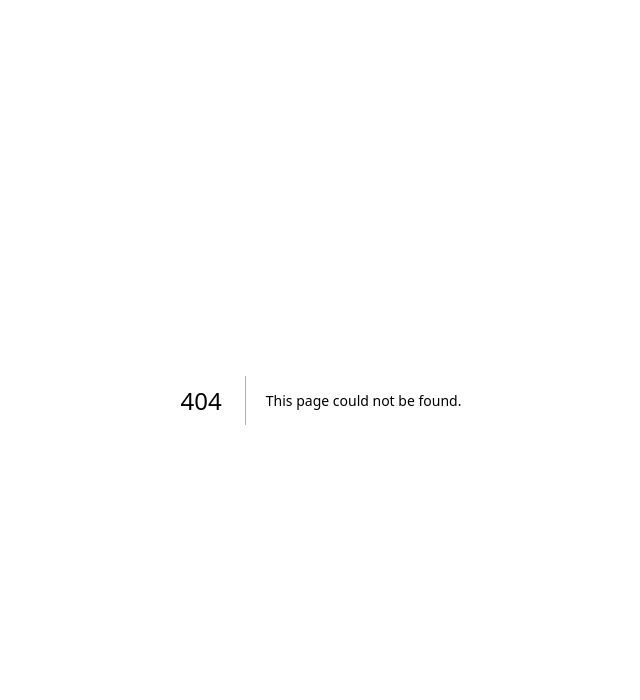
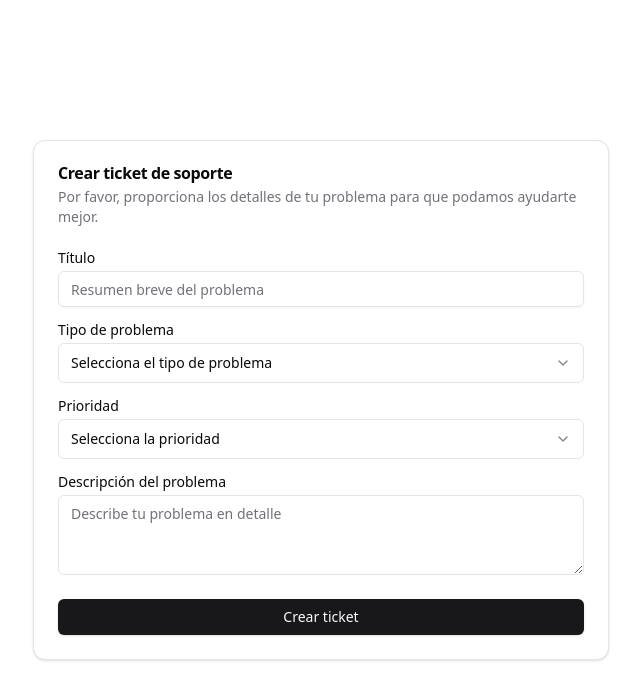
Before and after one commit to bloppaa/tickets-system, a Next.js app: page /tickets/create in a window 1280 px wide. Before the commit this address had no page. Shown: the top 700 px of the page, without its empty margins (319-959 px from the left). Built offline with nearby package versions, Linux system fonts and the light colour scheme.

Commit message:
feat: add create ticket form layout

```diff
--- a/app/globals.css
+++ b/app/globals.css
@@ -1,10 +1,6 @@
 @tailwind base;
 @tailwind components;
 @tailwind utilities;
-
-body {
-  font-family: Arial, Helvetica, sans-serif;
-}
 
 @layer utilities {
   .text-balance {
--- /dev/null
+++ b/app/tickets/create/page.tsx
@@ -0,0 +1,85 @@
+import * as React from "react";
+
+import { Button } from "@/components/ui/button";
+import {
+  Card,
+  CardContent,
+  CardDescription,
+  CardFooter,
+  CardHeader,
+  CardTitle,
+} from "@/components/ui/card";
+import { Input } from "@/components/ui/input";
+import { Label } from "@/components/ui/label";
+import {
+  Select,
+  SelectContent,
+  SelectItem,
+  SelectTrigger,
+  SelectValue,
+} from "@/components/ui/select";
+import { Textarea } from "@/components/ui/textarea";
+
+const CreateTicketPage = () => {
+  return (
+    <div className="flex justify-center items-center min-h-screen">
+      <Card className="w-full max-w-xl">
+        <CardHeader>
+          <CardTitle>Crear ticket de soporte</CardTitle>
+          <CardDescription>
+            Por favor, proporciona los detalles de tu problema para que podamos
+            ayudarte mejor.
+          </CardDescription>
+        </CardHeader>
+        <CardContent>
+          <form>
+            <div className="grid w-full items-center gap-4">
+              <div className="flex flex-col space-y-1.5">
+                <Label htmlFor="title">Título</Label>
+                <Input id="title" placeholder="Resumen breve del problema" />
+              </div>
+              <div className="flex flex-col space-y-1.5">
+                <Label htmlFor="type">Tipo de problema</Label>
+                <Select>
+                  <SelectTrigger id="type">
+                    <SelectValue placeholder="Selecciona el tipo de problema" />
+                  </SelectTrigger>
+                  <SelectContent position="popper">
+                    <SelectItem value="hardware">Hardware</SelectItem>
+                    <SelectItem value="software">Software</SelectItem>
+                    <SelectItem value="otro">Otro</SelectItem>
+                  </SelectContent>
+                </Select>
+              </div>
+              <div className="flex flex-col space-y-1.5">
+                <Label htmlFor="priority">Prioridad</Label>
+                <Select>
+                  <SelectTrigger id="priority">
+                    <SelectValue placeholder="Selecciona la prioridad" />
+                  </SelectTrigger>
+                  <SelectContent position="popper">
+                    <SelectItem value="baja">Baja</SelectItem>
+                    <SelectItem value="media">Media</SelectItem>
+                    <SelectItem value="alta">Alta</SelectItem>
+                  </SelectContent>
+                </Select>
+              </div>
+              <div className="flex flex-col space-y-1.5">
+                <Label htmlFor="description">Descripción del problema</Label>
+                <Textarea
+                  id="description"
+                  placeholder="Describe tu problema en detalle"
+                  required
+                />
+              </div>
+            </div>
+          </form>
+        </CardContent>
+        <CardFooter className="">
+          <Button className="w-full">Crear ticket</Button>
+        </CardFooter>
+      </Card>
+    </div>
+  );
+};
+export default CreateTicketPage;
--- /dev/null
+++ b/components/ui/select.tsx
@@ -0,0 +1,160 @@
+"use client"
+
+import * as React from "react"
+import * as SelectPrimitive from "@radix-ui/react-select"
+import { Check, ChevronDown, ChevronUp } from "lucide-react"
+
+import { cn } from "@/lib/utils"
+
+const Select = SelectPrimitive.Root
+
+const SelectGroup = SelectPrimitive.Group
+
+const SelectValue = SelectPrimitive.Value
+
+const SelectTrigger = React.forwardRef<
+  React.ElementRef<typeof SelectPrimitive.Trigger>,
+  React.ComponentPropsWithoutRef<typeof SelectPrimitive.Trigger>
+>(({ className, children, ...props }, ref) => (
+  <SelectPrimitive.Trigger
+    ref={ref}
+    className={cn(
+      "flex h-10 w-full items-center justify-between rounded-md border border-input bg-background px-3 py-2 text-sm ring-offset-background placeholder:text-muted-foreground focus:outline-none focus:ring-2 focus:ring-ring focus:ring-offset-2 disabled:cursor-not-allowed disabled:opacity-50 [&>span]:line-clamp-1",
+      className
+    )}
+    {...props}
+  >
+    {children}
+    <SelectPrimitive.Icon asChild>
+      <ChevronDown className="h-4 w-4 opacity-50" />
+    </SelectPrimitive.Icon>
+  </SelectPrimitive.Trigger>
+))
+SelectTrigger.displayName = SelectPrimitive.Trigger.displayName
+
+const SelectScrollUpButton = React.forwardRef<
+  React.ElementRef<typeof SelectPrimitive.ScrollUpButton>,
+  React.ComponentPropsWithoutRef<typeof SelectPrimitive.ScrollUpButton>
+>(({ className, ...props }, ref) => (
+  <SelectPrimitive.ScrollUpButton
+    ref={ref}
+    className={cn(
+      "flex cursor-default items-center justify-center py-1",
+      className
+    )}
+    {...props}
+  >
+    <ChevronUp className="h-4 w-4" />
+  </SelectPrimitive.ScrollUpButton>
+))
+SelectScrollUpButton.displayName = SelectPrimitive.ScrollUpButton.displayName
+
+const SelectScrollDownButton = React.forwardRef<
+  React.ElementRef<typeof SelectPrimitive.ScrollDownButton>,
+  React.ComponentPropsWithoutRef<typeof SelectPrimitive.ScrollDownButton>
+>(({ className, ...props }, ref) => (
+  <SelectPrimitive.ScrollDownButton
+    ref={ref}
+    className={cn(
+      "flex cursor-default items-center justify-center py-1",
+      className
+    )}
+    {...props}
+  >
+    <ChevronDown className="h-4 w-4" />
+  </SelectPrimitive.ScrollDownButton>
+))
+SelectScrollDownButton.displayName =
+  SelectPrimitive.ScrollDownButton.displayName
+
+const SelectContent = React.forwardRef<
+  React.ElementRef<typeof SelectPrimitive.Content>,
+  React.ComponentPropsWithoutRef<typeof SelectPrimitive.Content>
+>(({ className, children, position = "popper", ...props }, ref) => (
+  <SelectPrimitive.Portal>
+    <SelectPrimitive.Content
+      ref={ref}
+      className={cn(
+        "relative z-50 max-h-96 min-w-[8rem] overflow-hidden rounded-md border bg-popover text-popover-foreground shadow-md data-[state=open]:animate-in data-[state=closed]:animate-out data-[state=closed]:fade-out-0 data-[state=open]:fade-in-0 data-[state=closed]:zoom-out-95 data-[state=open]:zoom-in-95 data-[side=bottom]:slide-in-from-top-2 data-[side=left]:slide-in-from-right-2 data-[side=right]:slide-in-from-left-2 data-[side=top]:slide-in-from-bottom-2",
+        position === "popper" &&
+          "data-[side=bottom]:translate-y-1 data-[side=left]:-translate-x-1 data-[side=right]:translate-x-1 data-[side=top]:-translate-y-1",
+        className
+      )}
+      position={position}
+      {...props}
+    >
+      <SelectScrollUpButton />
+      <SelectPrimitive.Viewport
+        className={cn(
+          "p-1",
+          position === "popper" &&
+            "h-[var(--radix-select-trigger-height)] w-full min-w-[var(--radix-select-trigger-width)]"
+        )}
+      >
+        {children}
+      </SelectPrimitive.Viewport>
+      <SelectScrollDownButton />
+    </SelectPrimitive.Content>
+  </SelectPrimitive.Portal>
+))
+SelectContent.displayName = SelectPrimitive.Content.displayName
+
+const SelectLabel = React.forwardRef<
+  React.ElementRef<typeof SelectPrimitive.Label>,
+  React.ComponentPropsWithoutRef<typeof SelectPrimitive.Label>
+>(({ className, ...props }, ref) => (
+  <SelectPrimitive.Label
+    ref={ref}
+    className={cn("py-1.5 pl-8 pr-2 text-sm font-semibold", className)}
+    {...props}
+  />
+))
+SelectLabel.displayName = SelectPrimitive.Label.displayName
+
+const SelectItem = React.forwardRef<
+  React.ElementRef<typeof SelectPrimitive.Item>,
+  React.ComponentPropsWithoutRef<typeof SelectPrimitive.Item>
+>(({ className, children, ...props }, ref) => (
+  <SelectPrimitive.Item
+    ref={ref}
+    className={cn(
+      "relative flex w-full cursor-default select-none items-center rounded-sm py-1.5 pl-8 pr-2 text-sm outline-none focus:bg-accent focus:text-accent-foreground data-[disabled]:pointer-events-none data-[disabled]:opacity-50",
+      className
+    )}
+    {...props}
+  >
+    <span className="absolute left-2 flex h-3.5 w-3.5 items-center justify-center">
+      <SelectPrimitive.ItemIndicator>
+        <Check className="h-4 w-4" />
+      </SelectPrimitive.ItemIndicator>
+    </span>
+
+    <SelectPrimitive.ItemText>{children}</SelectPrimitive.ItemText>
+  </SelectPrimitive.Item>
+))
+SelectItem.displayName = SelectPrimitive.Item.displayName
+
+const SelectSeparator = React.forwardRef<
+  React.ElementRef<typeof SelectPrimitive.Separator>,
+  React.ComponentPropsWithoutRef<typeof SelectPrimitive.Separator>
+>(({ className, ...props }, ref) => (
+  <SelectPrimitive.Separator
+    ref={ref}
+    className={cn("-mx-1 my-1 h-px bg-muted", className)}
+    {...props}
+  />
+))
+SelectSeparator.displayName = SelectPrimitive.Separator.displayName
+
+export {
+  Select,
+  SelectGroup,
+  SelectValue,
+  SelectTrigger,
+  SelectContent,
+  SelectLabel,
+  SelectItem,
+  SelectSeparator,
+  SelectScrollUpButton,
+  SelectScrollDownButton,
+}
--- /dev/null
+++ b/components/ui/textarea.tsx
@@ -0,0 +1,24 @@
+import * as React from "react"
+
+import { cn } from "@/lib/utils"
+
+export interface TextareaProps
+  extends React.TextareaHTMLAttributes<HTMLTextAreaElement> {}
+
+const Textarea = React.forwardRef<HTMLTextAreaElement, TextareaProps>(
+  ({ className, ...props }, ref) => {
+    return (
+      <textarea
+        className={cn(
+          "flex min-h-[80px] w-full rounded-md border border-input bg-background px-3 py-2 text-sm ring-offset-background placeholder:text-muted-foreground focus-visible:outline-none focus-visible:ring-2 focus-visible:ring-ring focus-visible:ring-offset-2 disabled:cursor-not-allowed disabled:opacity-50",
+          className
+        )}
+        ref={ref}
+        {...props}
+      />
+    )
+  }
+)
+Textarea.displayName = "Textarea"
+
+export { Textarea }
--- a/package.json
+++ b/package.json
@@ -15,6 +15,7 @@
     "@prisma/client": "^5.21.1",
     "@radix-ui/react-icons": "^1.3.0",
     "@radix-ui/react-label": "^2.1.0",
+    "@radix-ui/react-select": "^2.1.2",
     "@radix-ui/react-slot": "^1.1.0",
     "bcrypt": "^5.1.1",
     "class-variance-authority": "^0.7.0",
```
Also changed, not shown: 1 other file (tests, documents, lock files or other folders).
